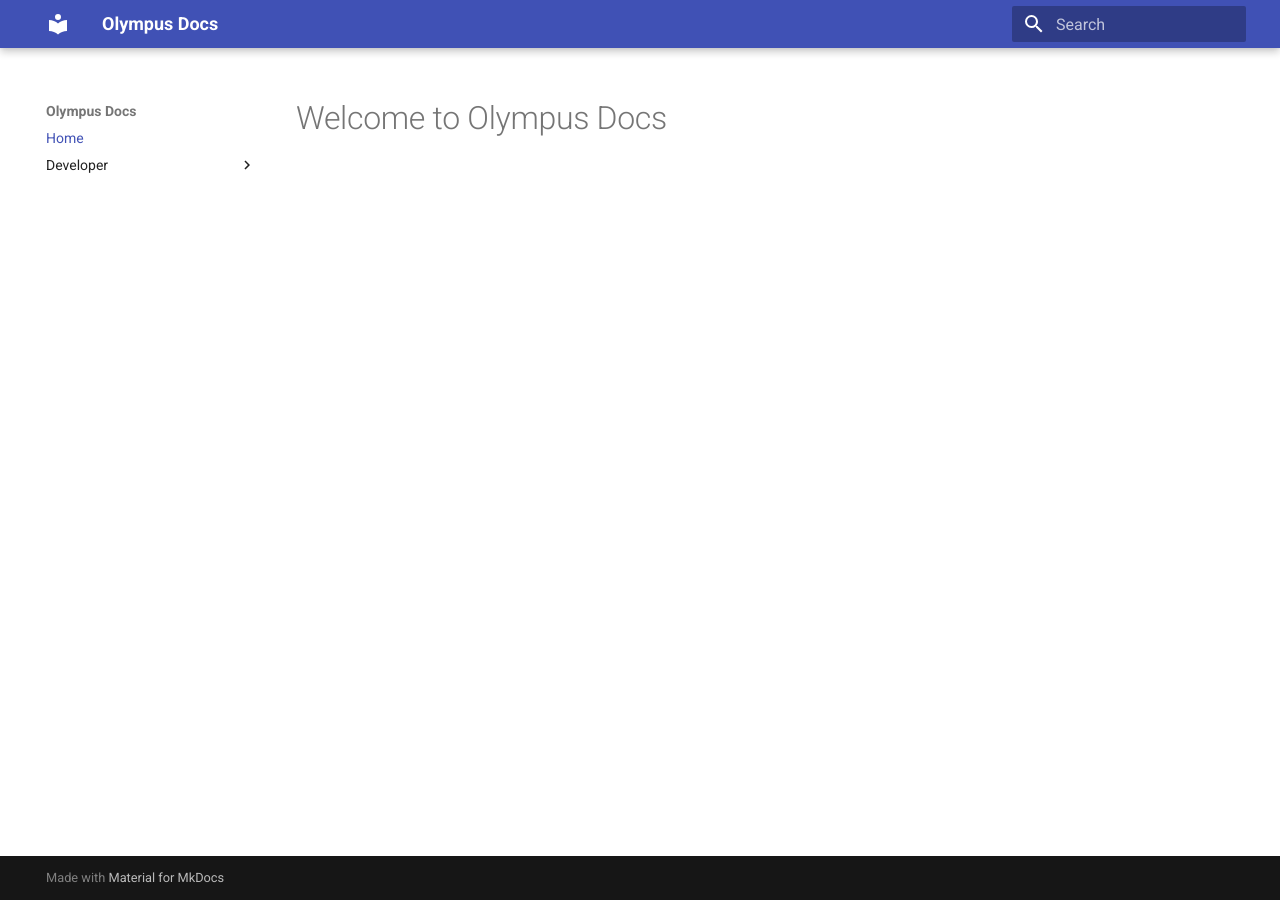
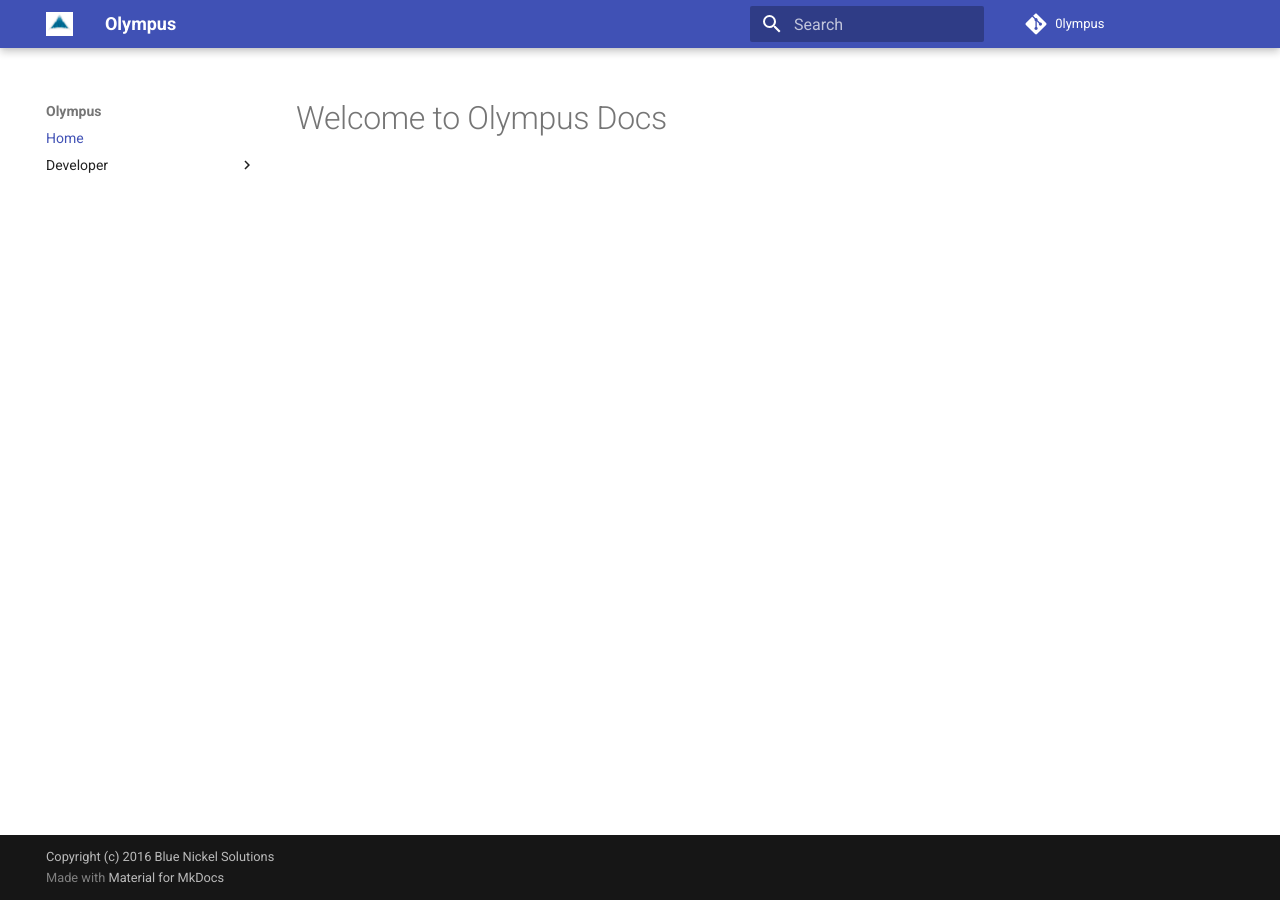
Before and after one commit to 0lympus/docs, an MkDocs documentation site: the page built from docs/index.md, in a window 1280 px wide. Built offline with MkDocs 1.6.1 and Material for MkDocs 9.7.7, drawn with Linux system fonts in a browser that asks for light colours; old or Windows-style settings are respelled for this version of MkDocs.

Commit message:
update color scheme and info

```diff
--- a/mkdocs.yml
+++ b/mkdocs.yml
@@ -1,5 +1,17 @@
-site_name: Olympus Docs
+site_name: Olympus
+site_description: 'Olympus Application Development Platform'
+site_author: 'Blue Nickel Solutions'
+site_url: 'https://www.bluenickel.co.za'
+
 theme: material
+
+# Repository
+repo_name: '0lympus'
+repo_url: 'https://github.com/0lympus'
+
+# Copyright
+copyright: 'Copyright (c) 2016 Blue Nickel Solutions'
+
 pages:
 - Home: 'index.md'
 - Developer:
@@ -8,3 +20,14 @@
         - 'Client Modules': 'developer/modules/client-modules/get-started.md'
         - 'Service Modules': 'developer/modules/service-modules/get-started.md'
     - Tools: 'developer/tools/get-started.md'
+
+# Options
+extra:
+    version: '0.1.0'
+    logo: 'images/olympus-logo.png'
+    palette:
+        primary: 'indigo'
+        accent: 'light blue'
+    author:
+        github: '0lympus'
+        web: 'httpL//www.bluenickel.co.za'
```
Also changed, not shown: docs/images/olympus-logo.png (added), site/developer/modules/client-modules/get-started/index.html, site/developer/modules/get-started/index.html, site/developer/modules/service-modules/get-started/index.html, site/developer/tools/get-started/index.html, site/images/olympus-logo.png (added), site/index.html, site/sitemap.xml.
